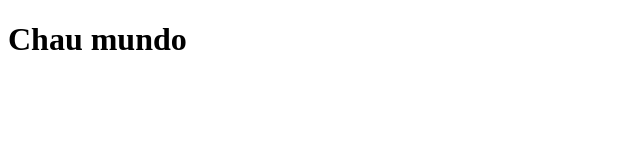
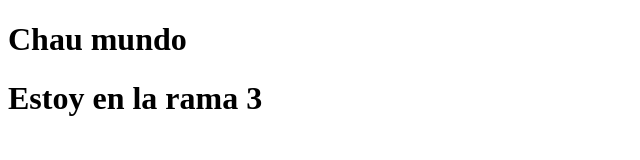
Before and after one commit to EstebanNahuelok/repositorio-nuevo-1-, a plain HTML site: page index.html in a window 1280 px wide. Shown: the whole page, without its empty margins (0-640 px from the left). Drawn offline with Linux system fonts and the light colour scheme.

Commit message:
Estoy en la rama 3

```diff
--- a/index.html
+++ b/index.html
@@ -7,5 +7,6 @@
 </head>
 <body>
     <h1>Chau mundo</h1>
+    <h1>Estoy en la rama 3</h1>
 </body>
 </html>
```
